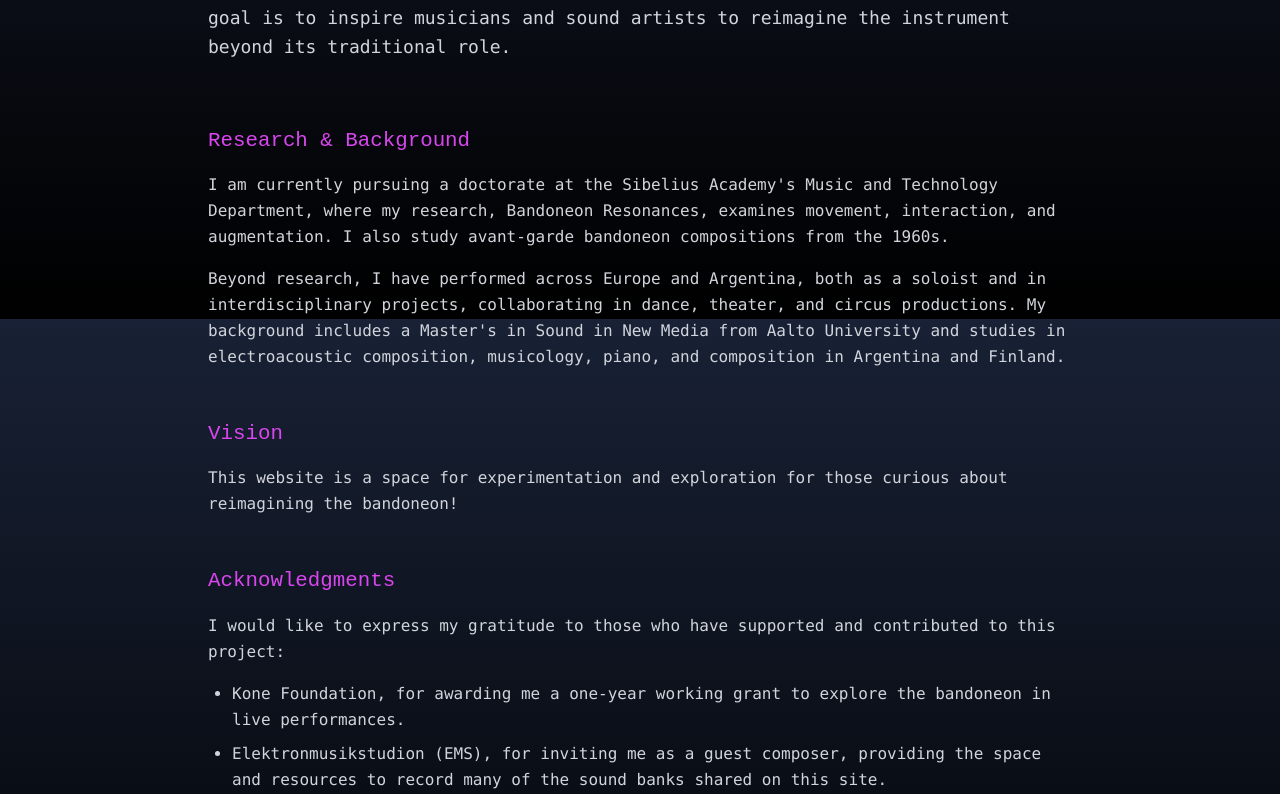
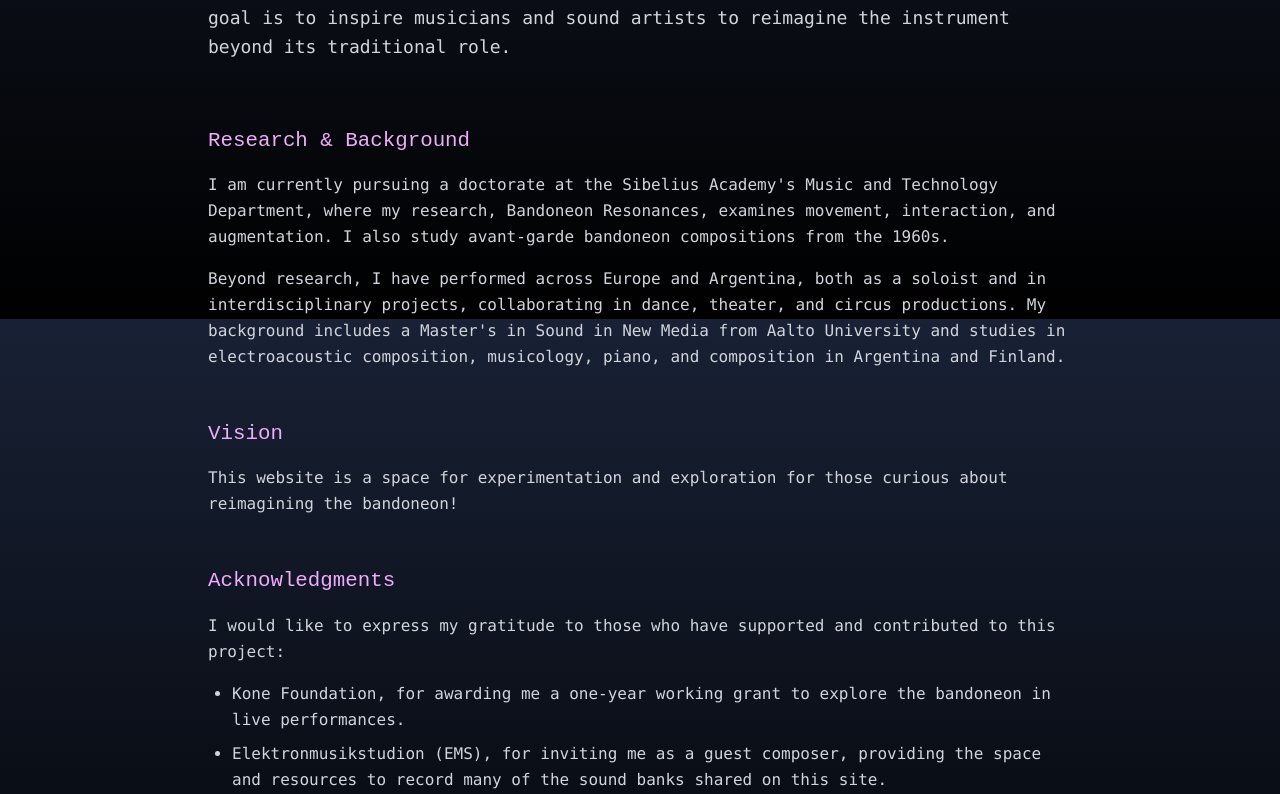
Before and after one commit to manuK1777/extended-bandoneon, a Next.js app: page /about in a window 1280 px wide. Shown: the part 481-1275 px from the top of the page. Built offline with nearby package versions, Linux system fonts and the light colour scheme.

Commit message:
Fix about page headings font color, more contrast

```diff
--- a/app/(with-header-footer)/about/page.tsx
+++ b/app/(with-header-footer)/about/page.tsx
@@ -17,7 +17,7 @@ export default function AboutPage() {
       {/* Main content sections */}
       <div className="space-y-12">
         <section>
-          <h2 className="text-2xl font-display mb-4 text-fuchsia-500">Research & Background</h2>
+          <h2 className="text-2xl font-display mb-4 text-fuchsia-300">Research & Background</h2>
           <div className="text-gray-300 font-body space-y-4 leading-relaxed">
             <p>
               I am currently pursuing a doctorate at the Sibelius Academy&apos;s Music and Technology Department, where my research, Bandoneon Resonances, examines movement, interaction, and augmentation. I also study avant-garde bandoneon compositions from the 1960s.
@@ -29,7 +29,7 @@ export default function AboutPage() {
         </section>
 
         <section>
-          <h2 className="text-2xl font-display mb-4 text-fuchsia-500">Vision</h2>
+          <h2 className="text-2xl font-display mb-4 text-fuchsia-300">Vision</h2>
           <div className="text-gray-300 font-body space-y-4 leading-relaxed">
             <p>
               This website is a space for experimentation and exploration for those curious about reimagining the bandoneon!
@@ -38,7 +38,7 @@ export default function AboutPage() {
         </section>
 
         <section>
-          <h2 className="text-2xl font-display mb-4 text-fuchsia-500">Acknowledgments</h2>
+          <h2 className="text-2xl font-display mb-4 text-fuchsia-300">Acknowledgments</h2>
           <div className="text-gray-300 font-body space-y-4 leading-relaxed">
             <p>
               I would like to express my gratitude to those who have supported and contributed to this project:
```
